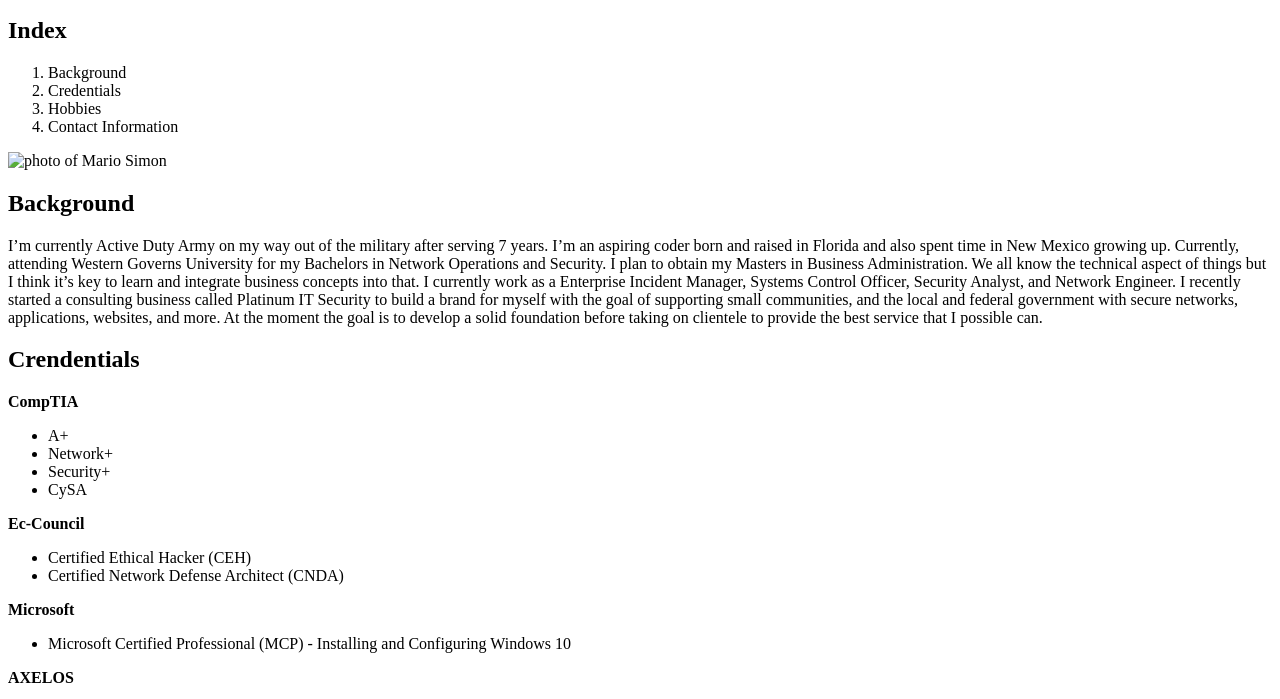
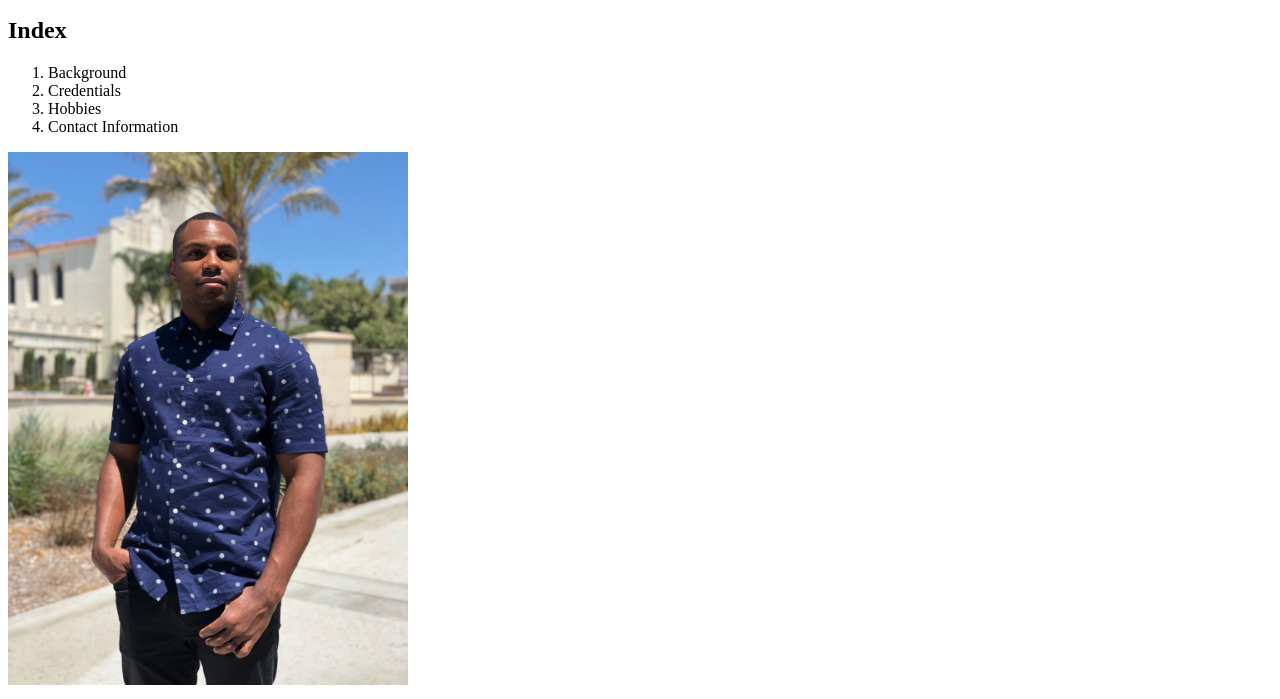
Before and after one commit to msimon96/msimon96.github.io, a plain HTML site: page index.html in a window 1280 px wide. Shown: the part 101-800 px from the top of the page. Drawn offline with Linux system fonts and the light colour scheme; files whose address does not match are found by name.

Commit message:
Update index.html

```diff
--- a/index.html
+++ b/index.html
@@ -20,7 +20,7 @@
             <li>Contact Information</li>
         </ol>
 
-        <img src='IMG_2841.JPG' width='400' alt='photo of Mario Simon'/>
+        <img src='Images/IMG_2841.JPG' width='400' alt='photo of Mario Simon'/>
 
         <h2>Background</h2>
 
```
